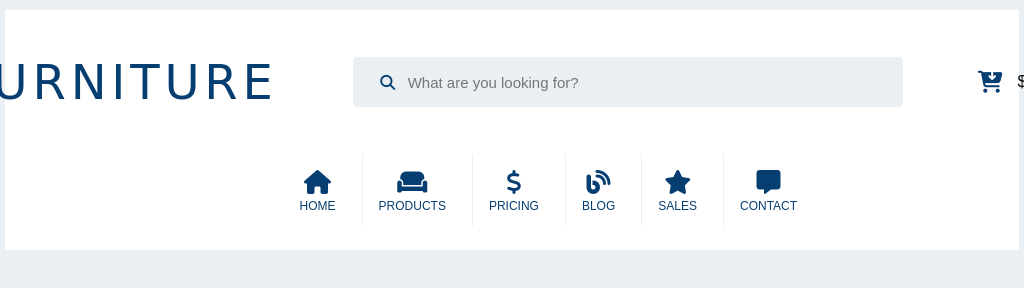
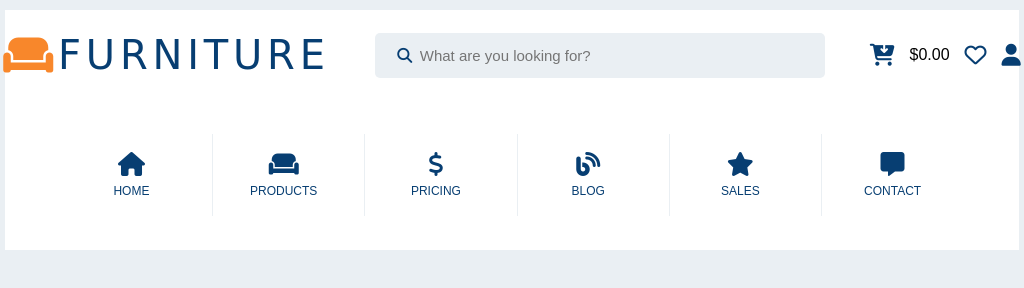
Before and after one commit to Ameer2000Mzori/Furnitrue-Website, a website built with webpack: page src/index.html in a window 1024 px wide. Built offline with nearby package versions, Linux system fonts and the light colour scheme; a web font is replaced by a local one.

Commit message:
added (min-width: 992px) and (max-width: 1199px) size screen

```diff
--- a/src/style.scss
+++ b/src/style.scss
@@ -147,6 +147,67 @@ body {
     }
   }
 
+  @media (min-width: 992px) and (max-width: 1199px) {
+    .upper-Wrap {
+      gap: 45px;
+
+      .brand-Wrap {
+        font-size: 2.5rem;
+      }
+
+      .search-Wrap {
+        height: 45px;
+        width: 450px;
+
+        input {
+          padding-left: 45px;
+          height: 45px;
+          width: 450px;
+        }
+
+        i {
+          font-size: 15px;
+          position: absolute;
+          left: 5%;
+          color: $mainColor;
+        }
+      }
+
+      .info-Wrap {
+        display: flex;
+        text-align: center;
+        align-items: center;
+        justify-content: center;
+        gap: 15px;
+        cursor: pointer;
+
+        i {
+          font-size: 22px;
+          color: $mainColor;
+        }
+      }
+    }
+
+    .under-Wrap {
+      justify-content: space-evenly;
+      height: 100%;
+      width: 100%;
+
+      ul {
+        justify-content: space-evenly;
+        width: 90%;
+        padding: 0;
+
+        li {
+          justify-content: space-evenly;
+          height: 50px;
+          width: 100%;
+          padding: 1rem;
+        }
+      }
+    }
+  }
+
   @media (min-width: 768px) and (max-width: 991px) {
     .upper-Wrap {
       gap: 45px;
```
Also changed, not shown: src/style.css, 1 other file.
